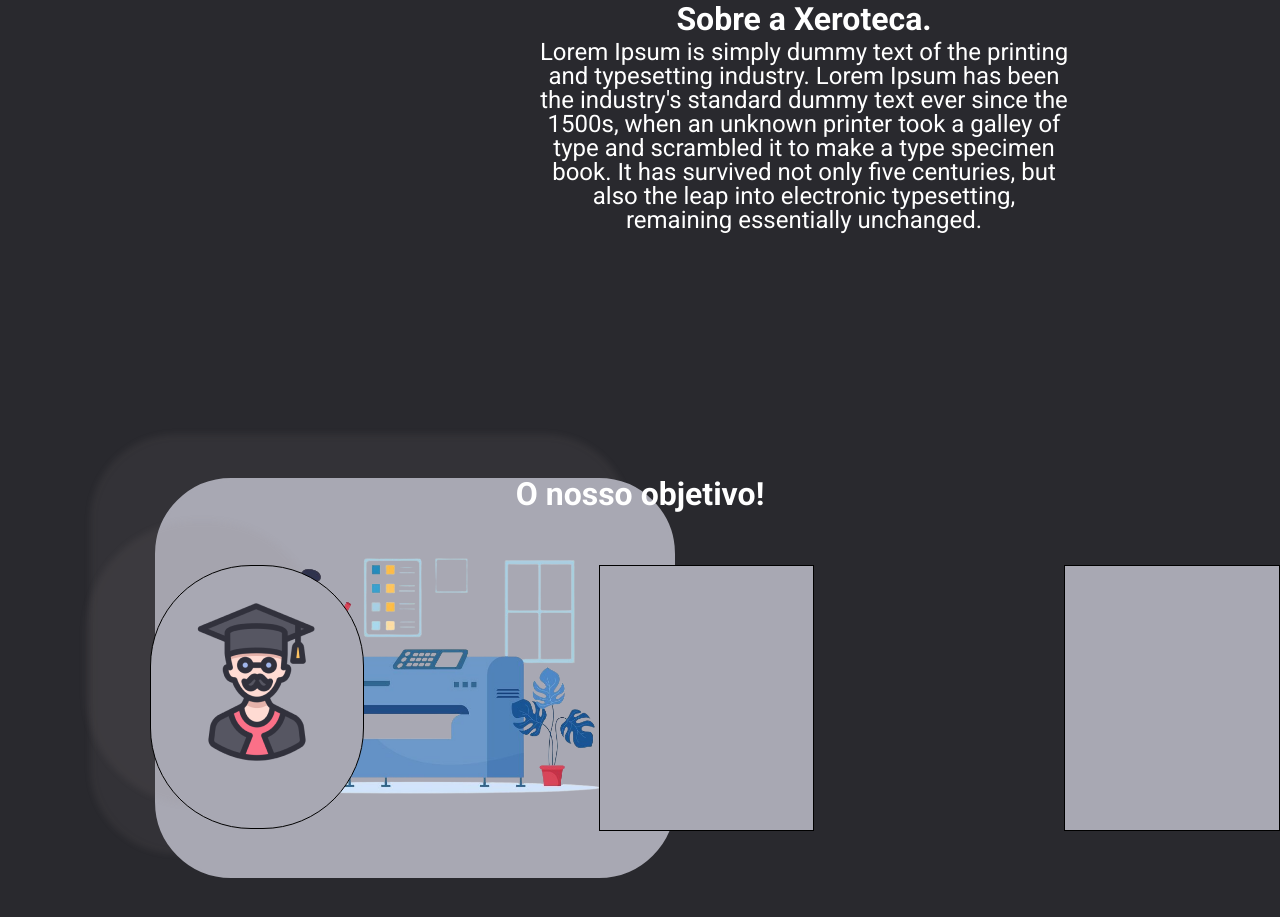
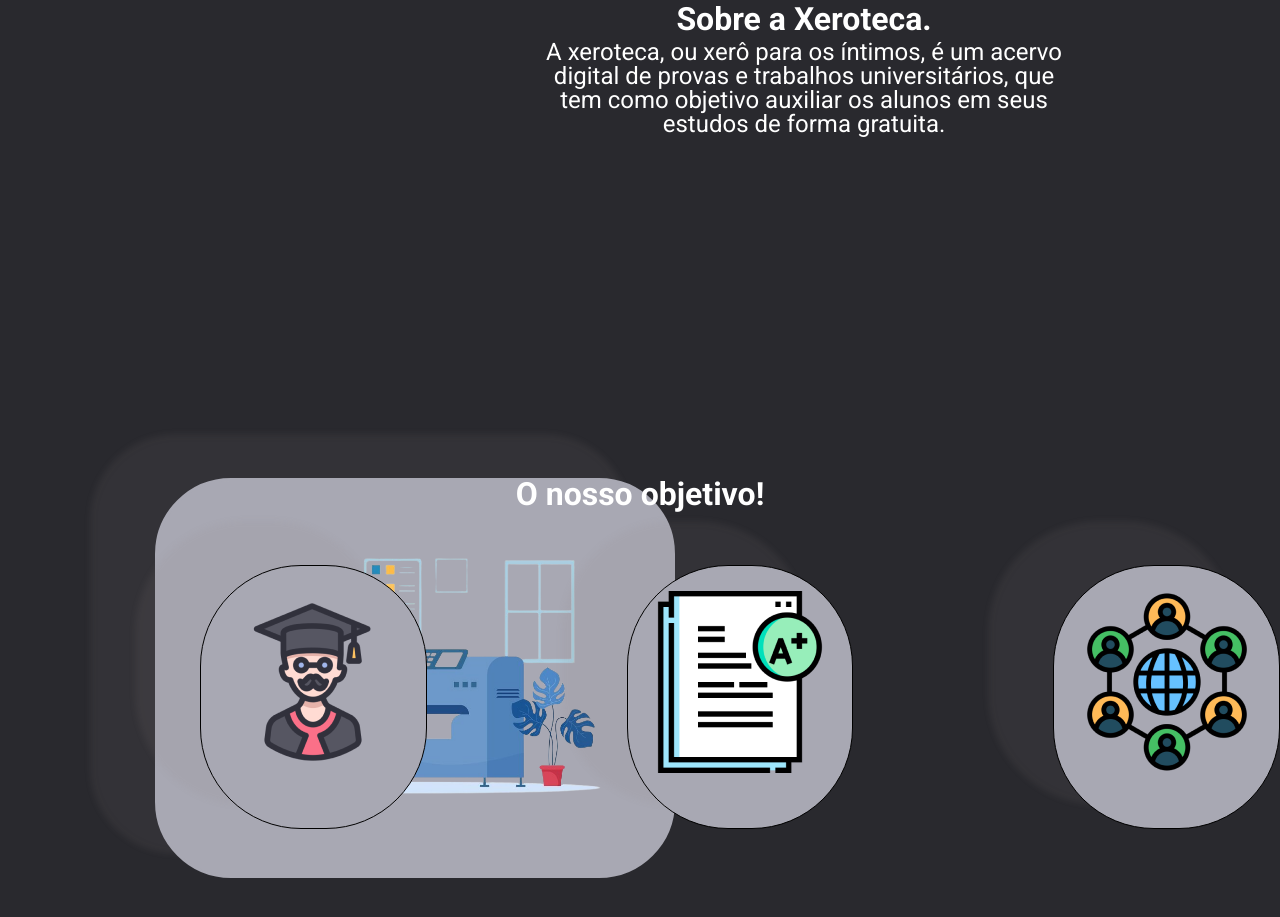
Before and after one commit to XlipeDCodder/xeroteca, a plain HTML site: page index.html in a window 1280 px wide. Shown: the part 223-1140 px from the top of the page. Drawn offline with Linux system fonts and the light colour scheme.

Commit message:
Seção adicionada

```diff
--- a/index.html
+++ b/index.html
@@ -31,7 +31,7 @@
   <div class="sessaosobre">
       <div class="form">
         <h1>Sobre a Xeroteca.</h1>
-        <p>Lorem Ipsum is simply dummy text of the printing and typesetting industry. Lorem Ipsum has been the industry's standard dummy text ever since the 1500s, when an unknown printer took a galley of type and scrambled it to make a type specimen book. It has survived not only five centuries, but also the leap into electronic typesetting, remaining essentially unchanged.
+        <p>A xeroteca, ou xerô para os íntimos, é um acervo digital de provas e trabalhos universitários, que tem como objetivo auxiliar os alunos em seus estudos de forma gratuita.
         </p>
       </div>
   </div>
@@ -57,16 +57,17 @@
       </div>
 
       <div class="moldura2">
+        <img src="./assets/qualification 1.png" width="182" height="182">
+      </div>
+
+      <div class="moldura3">
+        <img src="./assets/community 1.png" width="182" height="182">
+      </div>
 
       </div>
 
-      <div class="moldura3">
+  </div>
 
-      </div>
-
-    </div>
-
-  </div>
 
 
 
--- a/style.css
+++ b/style.css
@@ -115,7 +115,7 @@ font-weight: bold;
 .molduras{
  box-sizing: border-box;
  width: 100%;
- height: 400px;
+ height: 300px;
  display: flex;
  margin-top: 55px;
 
@@ -128,7 +128,7 @@ font-weight: bold;
     background-color: #a8a8b3;
     border: 1px solid black;
     border-radius: 101px;
-    margin-left: 150px;
+    margin-left: 200px;
     display: flex;
     justify-content: center;
     padding-top: 25px;
@@ -137,19 +137,31 @@ font-weight: bold;
 }
 
 .moldura2{
+    box-sizing: border-box;
     width: 264px;
     height: 264px;
     background-color: #a8a8b3;
     border: 1px solid black;
-    margin-left: 235px;
+    border-radius: 101px;
+    margin-left: 200px;
+    display: flex;
+    justify-content: center;
+    padding-top: 25px;
+    box-shadow: -55px -34px 6px 10px rgba(146, 139, 139, 0.1);
 }
 
 .moldura3{
+    box-sizing: border-box;
     width: 264px;
     height: 264px;
     background-color: #a8a8b3;
     border: 1px solid black;
-    margin-left: 250px;
+    border-radius: 101px;
+    margin-left: 200px;
+    display: flex;
+    justify-content: center;
+    padding-top: 25px;
+    box-shadow: -55px -34px 6px 10px rgba(146, 139, 139, 0.1);
 }
 
 
```
